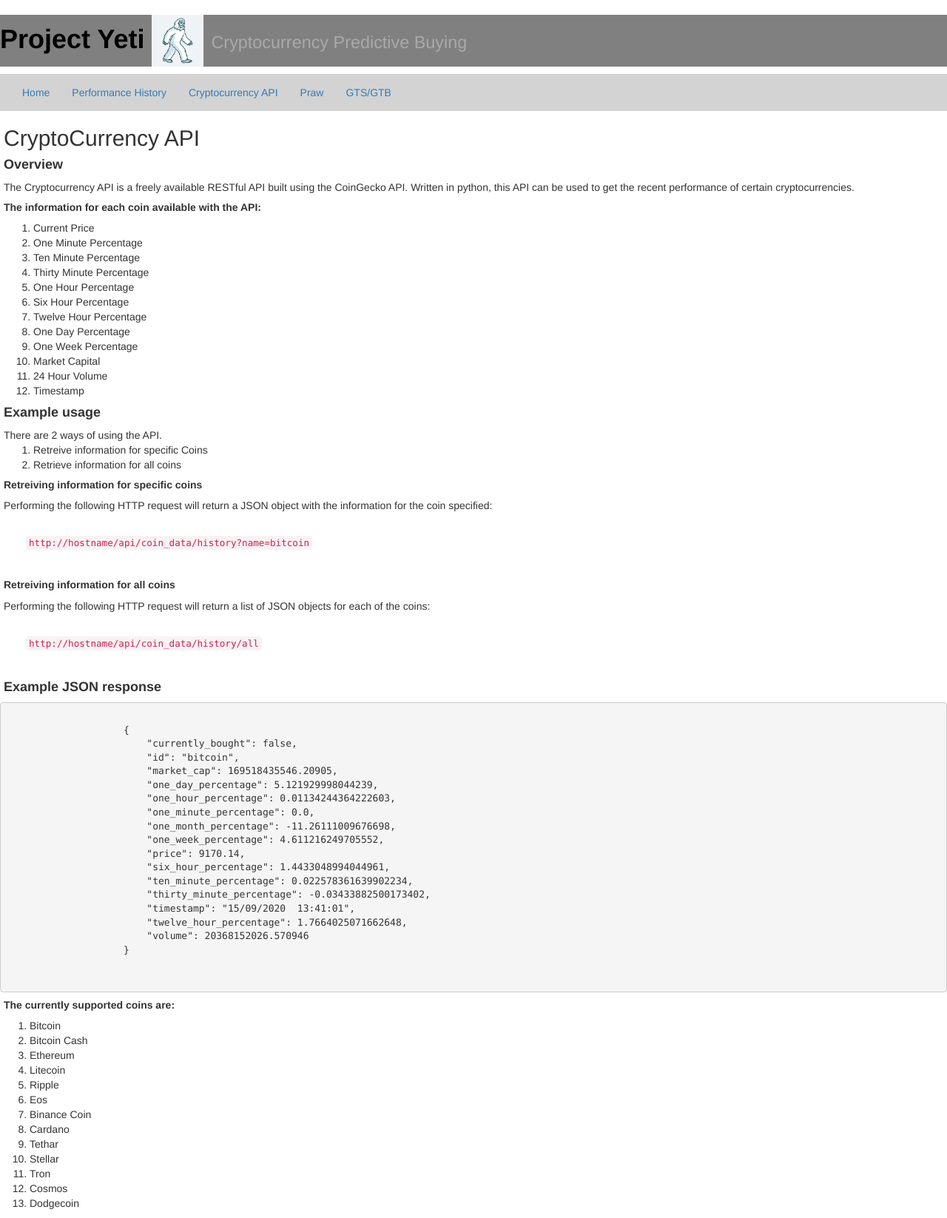
After one commit to adrianf413/project-yeti, a Flask app: page /coins/api_info in a window 1280 px wide. The commit adds this page. Shown: the whole page at 74% size. Run offline with Flask 2, Linux system fonts and the light colour scheme; some libraries are stand-ins or nearby versions.

Commit message:
Adding some more pages to website - WIP

```diff
--- /dev/null
+++ b/src/yeti-frontend/templates/api_info.html
@@ -0,0 +1,98 @@
+{% extends "base.html" %}
+
+{% block content %}
+
+<html>
+
+    <body>
+        <div style="padding-left: 5px;">
+        <h2>CryptoCurrency API</h2>
+        <h4><b>Overview</b></h4>
+        The Cryptocurrency API is a freely available RESTful API built using the CoinGecko API. Written in python, this API can be used to get the recent performance of certain cryptocurrencies.
+            <h5><b>The information for each coin available with the API:</b></h5>
+            <ol>
+                <li>Current Price</li>
+                <li>One Minute Percentage</li>
+                <li>Ten Minute Percentage</li>
+                <li>Thirty Minute Percentage</li>
+                <li>One Hour Percentage</li>
+                <li>Six Hour Percentage</li>
+                <li>Twelve Hour Percentage</li>
+                <li>One Day Percentage</li>
+                <li>One Week Percentage</li>
+                <li>Market Capital</li>
+                <li>24 Hour Volume</li>
+                <li>Timestamp</li>
+            </ol>
+
+        <h4><b>Example usage</b></h4>
+        There are 2 ways of using the API.
+        <ol>
+            <li>Retreive information for specific Coins</li>
+            <li>Retrieve information for all coins</li>
+        </ol>
+
+        <h5><b>Retreiving information for specific coins</b></h5>
+        Performing the following HTTP request will return a JSON object with the information for the coin specified:
+        <p>
+            <code>
+                http://hostname/api/coin_data/history?name=bitcoin
+            </code>
+        </p>
+        <h5>
+            <b>Retreiving information for all coins</b>
+        </h5>
+        Performing the following HTTP request will return a list of JSON objects for each of the coins:
+        <p>
+            <code>
+                http://hostname/api/coin_data/history/all
+            </code>
+        </p>
+    </div>
+        <h4 style="padding-left: 5px;"><b>Example JSON response</b></h4>
+        <div>
+            <pre>
+                <code>
+                    {
+                        "currently_bought": false,
+                        "id": "bitcoin",
+                        "market_cap": 169518435546.20905,
+                        "one_day_percentage": 5.121929998044239,
+                        "one_hour_percentage": 0.01134244364222603,
+                        "one_minute_percentage": 0.0,
+                        "one_month_percentage": -11.26111009676698,
+                        "one_week_percentage": 4.611216249705552,
+                        "price": 9170.14,
+                        "six_hour_percentage": 1.4433048994044961,
+                        "ten_minute_percentage": 0.022578361639902234,
+                        "thirty_minute_percentage": -0.03433882500173402,
+                        "timestamp": "15/09/2020  13:41:01",
+                        "twelve_hour_percentage": 1.7664025071662648,
+                        "volume": 20368152026.570946
+                    }
+                </code>
+            </pre>
+
+        </div>
+        <h5  style="padding-left: 5px;"><b>The currently supported coins are:</b></h5>
+            <ol>
+                <li>Bitcoin</li>
+                <li>Bitcoin Cash</li>
+                <li>Ethereum</li>
+                <li>Litecoin</li>
+                <li>Ripple</li>
+                <li>Eos</li>
+                <li>Binance Coin</li>
+                <li>Cardano</li>
+                <li>Tethar</li>
+                <li>Stellar</li>
+                <li>Tron</li>
+                <li>Cosmos</li>
+                <li>Dodgecoin</li>
+            </ol>
+
+
+    </body>
+</html>
+
+{% endblock %}
--- a/src/yeti-frontend/templates/base.html
+++ b/src/yeti-frontend/templates/base.html
@@ -21,6 +21,7 @@
              h1 {
                 background-color: grey;
                 color: black;
+                padding-left: 0px;
             }
             small {
                 font-size: smaller;
@@ -34,11 +35,11 @@
                 }
         </style>
         <head>
-            <link rel="icon" href="{{ url_for('static', filename='images/favicon.ico ') }}">
+            <link rel="icon" href="{{ url_for('static', filename='images/favicon.ico') }}">
             <link type="text/css" rel="stylesheet"  href="{{ url_for('static', filename='stylesheets/coins.css') }}">
         </head>
 
-            <h1>
+            <h1 style="padding-left: 00px;">
                 <strong>Project Yeti</strong>
                 <img src="{{ url_for('static', filename='images/yeti_clipart.jpg') }}" alt="logo" width="70"
                 height="70"/>
@@ -50,7 +51,10 @@
             <div style = "background-color: lightgrey" class="collapse navbar-collapse" id="bs-example-navbar-collapse-1">
                 <ul class="nav navbar-nav">
                     <li><a href="/coins/info"">Home</a></li>
-                    <li><a href="/coins/all">History</a></li>
+                    <li><a href="/coins/all">Performance History</a></li>
+                    <li><a href="/coins/api_info"">Cryptocurrency API</a></li>
+                    <li><a href="/coins/praw"">Praw</a></li>
+                    <li><a href="/coins/gtsgtb">GTS/GTB</a></li>
                 </ul>
             </div>
 
--- a/src/yeti-frontend/yeti_frontend.py
+++ b/src/yeti-frontend/yeti_frontend.py
@@ -14,6 +14,18 @@ bootstrap = Bootstrap(app)
 @app.route('/coins/info', methods=['GET'])
 def home():
     return flask.render_template('info.html')
+
+@app.route('/coins/praw', methods=['GET'])
+def praw():
+    return flask.render_template('praw.html')
+
+@app.route('/coins/gtsgtb', methods=['GET'])
+def gtsgtb():
+    return flask.render_template('gtsgtb.html')
+
+@app.route('/coins/api_info', methods=['GET'])
+def api_info():
+    return flask.render_template('api_info.html')
 
 @app.route('/coins/mpu', methods=['GET'])
 def return_coin_values():
@@ -103,4 +115,4 @@ def return_specific_coin_values():
     return flask.render_template('coin.html', coins = coin_objects, display=name)
 
 if __name__ == "__main__":
-    app.run(host='0.0.0.0')
+    app.run(host='0.0.0.0', port=int(5002))
```
Also changed, not shown: src/yeti-frontend/templates/gtsgtb.html (added, +21 -0 lines), src/yeti-frontend/templates/info.html (+30 -0 lines), src/yeti-frontend/templates/praw.html (added, +22 -0 lines), src/yeti-frontend/static/images/adrian.png (added), src/yeti-frontend/static/images/adrian_new.jpg (added), src/yeti-frontend/static/images/sean.jpg (added).
